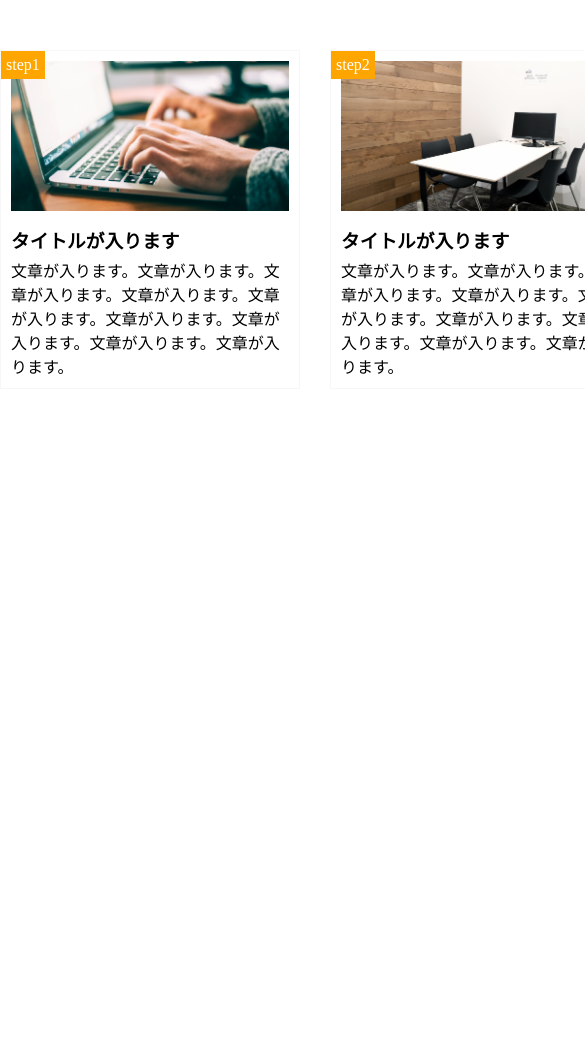
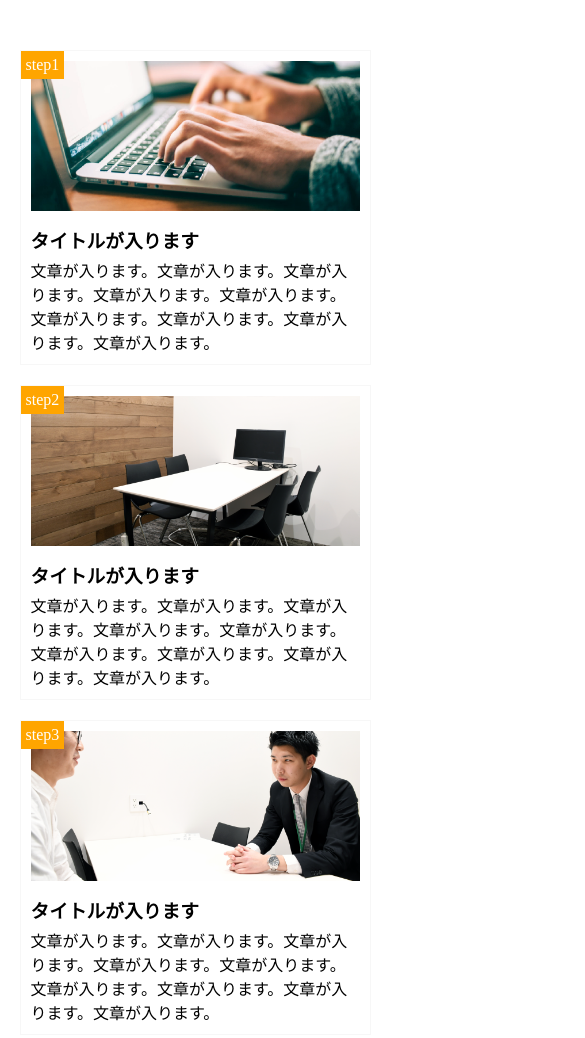
Before and after one commit to saya-94/HTML-CSS, a plain HTML site: page chapter8_exercise/index.html in a window 390 px wide. Shown: the top 1038 px of the page, 585 px wide, since content can reach past the window. Before the commit the page ends 844 px from the top, so only its background shows below. Drawn offline with Linux system fonts and the light colour scheme.

Commit message:
[Finish]1-9 課題

```diff
--- a/chapter8_exercise/index.html
+++ b/chapter8_exercise/index.html
@@ -2,30 +2,28 @@
 <html>
 <head>
   <meta charset="UTF-8">
+  <meta name="viewport" content="width=device-width,initial-scale=1.0">
   <link rel="stylesheet" href="style.css">
 	<title>8章演習問題</title>
 </head>
 <body>
 
   <main class="clearfix">
-    <div class="main">
-      <div class="content"></div>
+    <div class="step-box">
       <div class="image1"></div>
       <div class="step">step1</div>
       <h3 class="title">タイトルが入ります</h3>
       <p class="text">文章が入ります。文章が入ります。文章が入ります。文章が入ります。文章が入ります。文章が入ります。文章が入ります。文章が入ります。文章が入ります。</p>
     </div>
 
-    <div class="main">
-      <div class="content"></div>
+    <div class="step-box">
       <div class="image2"></div>
       <div class="step">step2</div>
       <h3 class="title">タイトルが入ります</h3>
       <p class="text">文章が入ります。文章が入ります。文章が入ります。文章が入ります。文章が入ります。文章が入ります。文章が入ります。文章が入ります。文章が入ります。</p>
     </div>
 
-    <div class="main">
-      <div class="content"></div>
+    <div class="step-box">
       <div class="image3"></div>
       <div class="step">step3</div>
       <h3 class="title">タイトルが入ります</h3>
--- a/chapter8_exercise/style.css
+++ b/chapter8_exercise/style.css
@@ -16,7 +16,7 @@ main {
  width: 960px
 }
 
-.main {
+.step-box {
  width: 300px;
  border: 1px solid #f7f7f7;
  float: left;
@@ -25,7 +25,7 @@ main {
  margin-right: 30px;
 }
 
-.main:last-child {
+.step-box:last-child {
  margin-right: 0;
 }
 
@@ -58,6 +58,22 @@ main {
  left: 0;
 }
 
-.title{
+.title {
  margin: 15px 0 5px;
 }
+
+@media screen and (max-width:768px) {
+ main {
+ width: 100%;
+ }
+
+.step-box {
+ width: 90%;
+ float:none;
+ margin: 0 auto;
+ margin-bottom: 20px;
+}
+
+.step-box:last-child {
+ margin-right: auto;
+}}
```
